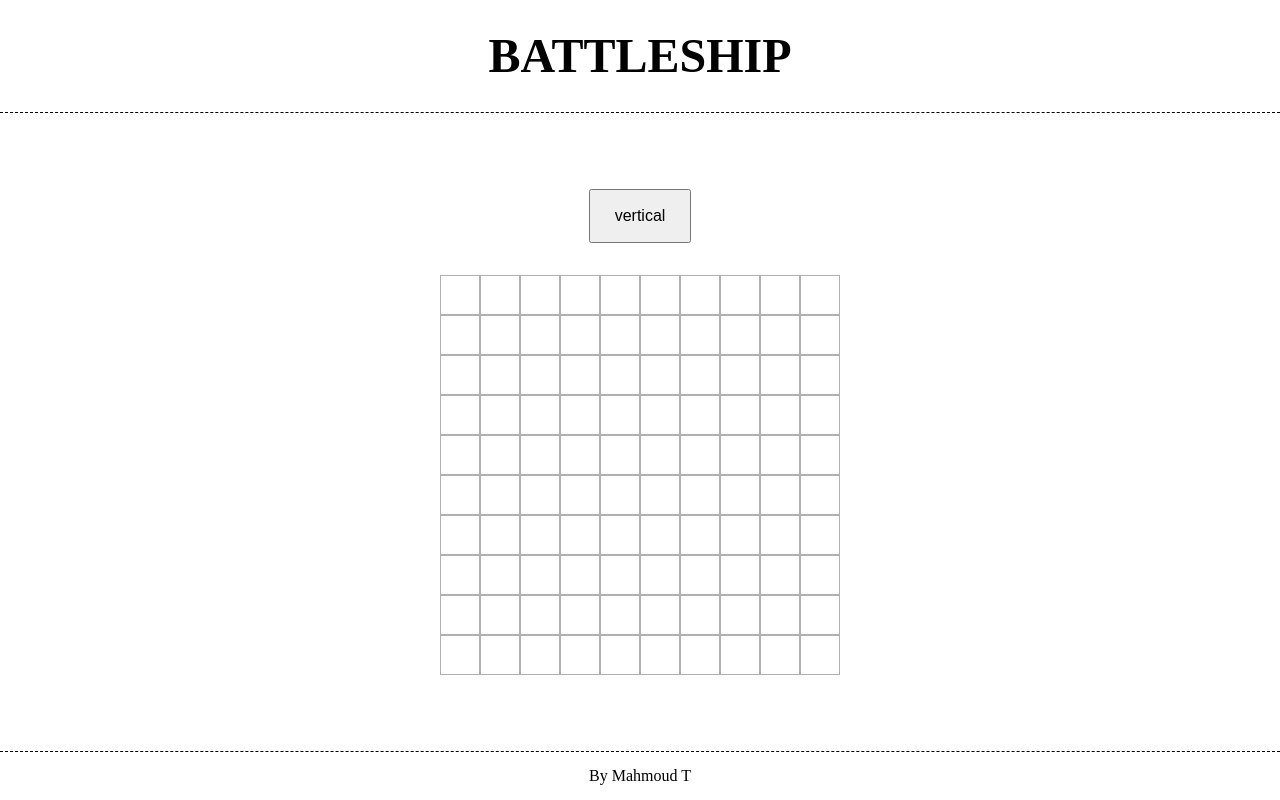
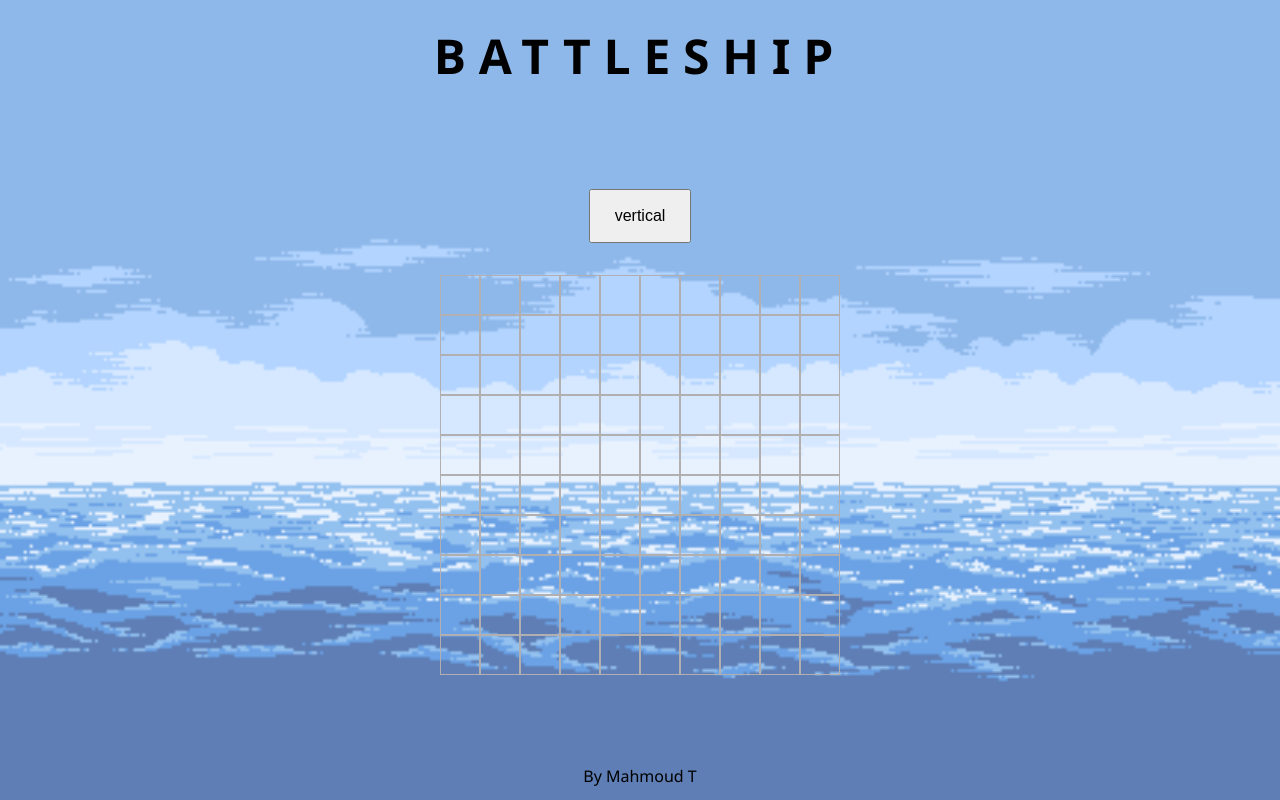
Before and after one commit to MahmoudTalass/battleship, a website with bundled scripts: page src/index.html in a window 1280 px wide. Built offline with nearby package versions, Linux system fonts and the light colour scheme.

Commit message:
Add ocean background to page

```diff
--- a/src/css/page-template.css
+++ b/src/css/page-template.css
@@ -1,5 +1,6 @@
 body {
    min-height: 100vh;
+   font-family: "Segoe UI", Tahoma, Geneva, Verdana, sans-serif;
    display: flex;
    flex-direction: column;
 }
@@ -8,18 +9,33 @@ body {
    flex-grow: 1;
    display: flex;
    justify-content: center;
+   background-color: #c2f0f5;
+   background-image: url(./../images/Ocean.png);
+   background-size: cover;
 }
 
 .header {
    font-size: 3rem;
+   background-color: #8fb8ea;
    text-align: center;
    padding: 2rem;
-   border-bottom: 1px black dashed;
+   letter-spacing: 0.8rem;
 }
 
 .footer {
    margin-top: auto;
    text-align: center;
    padding: 1rem;
-   border-top: 1px black dashed;
+   background-color: #5e7eb5;
+   position: relative;
 }
+
+.background-img-attribute {
+   position: absolute;
+   left: 10px;
+   bottom: 10px;
+}
+
+.background-img-attribute > a {
+   color: #fff;
+}
```
